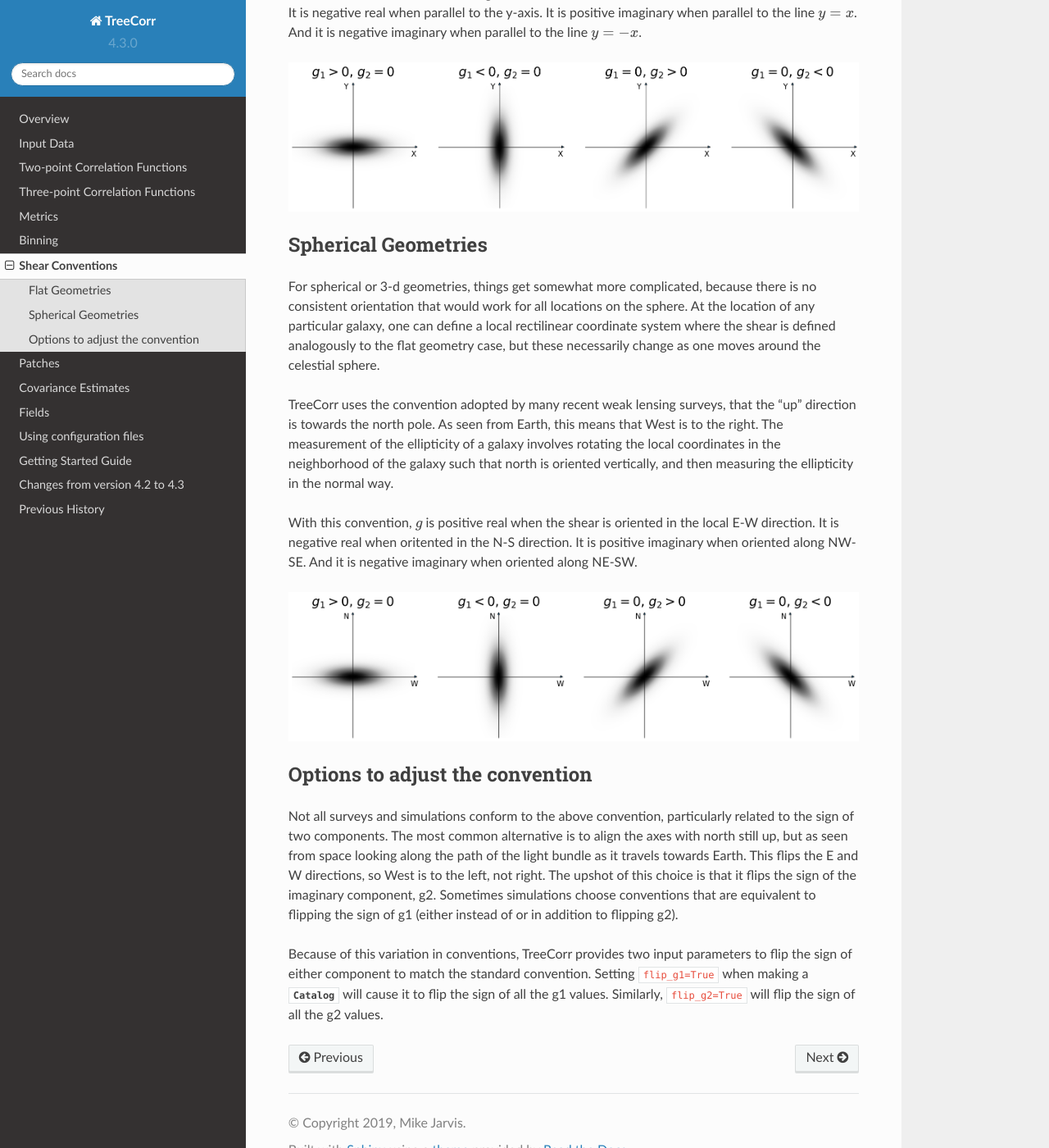
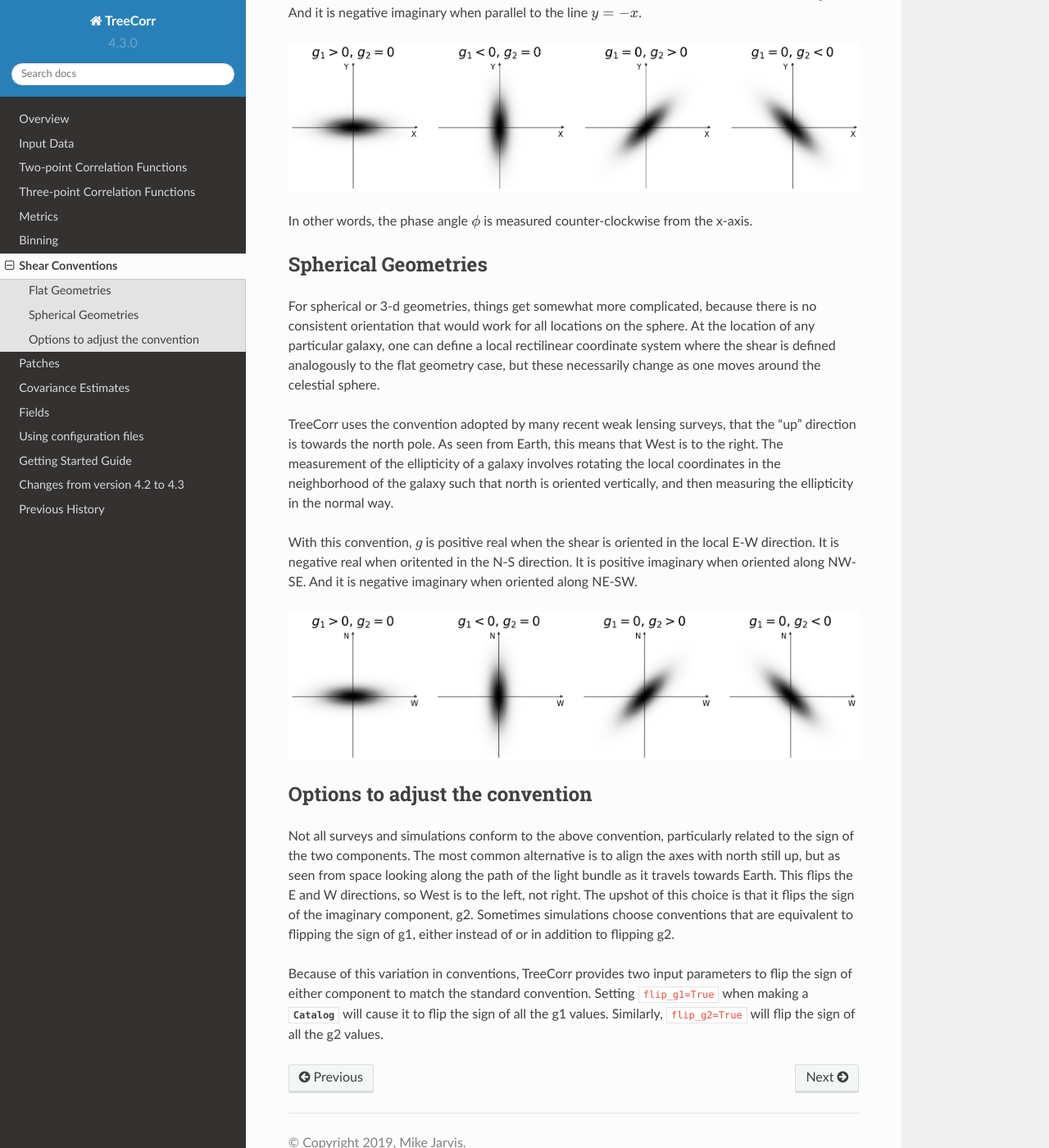
Before and after one commit to rmjarvis/TreeCorr, a Sphinx documentation site: the page built from docs/shear.rst, in a window 1280 px wide and 1400 px high, scrolled down 590 px. Shown: the whole window at 82% size. Built offline with Sphinx 7.4.7 and the Read the Docs theme 2.0.0, drawn with Linux system fonts in a browser that asks for light colours; the version number is read from the project's files by our own code; some of the changed text lies outside the part shown.

Commit message:
minor doc edits

```diff
--- a/docs/shear.rst
+++ b/docs/shear.rst
@@ -30,6 +30,8 @@ And it is negative imaginary when parallel to the line :math:`y=-x`.
 
 .. image:: xy_shear.png
 
+In other words, the phase angle :math:`\phi` is measured counter-clockwise from the
+x-axis.
 
 Spherical Geometries
 --------------------
@@ -53,16 +55,17 @@ when oriented along NE-SW.
 
 .. image:: nw_shear.png
 
+
 Options to adjust the convention
 --------------------------------
 
 Not all surveys and simulations conform to the above convention, particularly related
-to the sign of two components.  The most common alternative is to align the axes
+to the sign of the two components.  The most common alternative is to align the axes
 with north still up, but as seen from space looking along the path of the light bundle
 as it travels towards Earth.  This flips the E and W directions, so West is to the
 left, not right.  The upshot of this choice is that it flips the sign of the imaginary
 component, g2.  Sometimes simulations choose conventions that are equivalent to flipping
-the sign of g1 (either instead of or in addition to flipping g2).
+the sign of g1, either instead of or in addition to flipping g2.
 
 Because of this variation in conventions, TreeCorr provides two input parameters to
 flip the sign of either component to match the standard convention.
```
Also changed, not shown: other parts of docs/shear.rst (+1 -1 lines).
